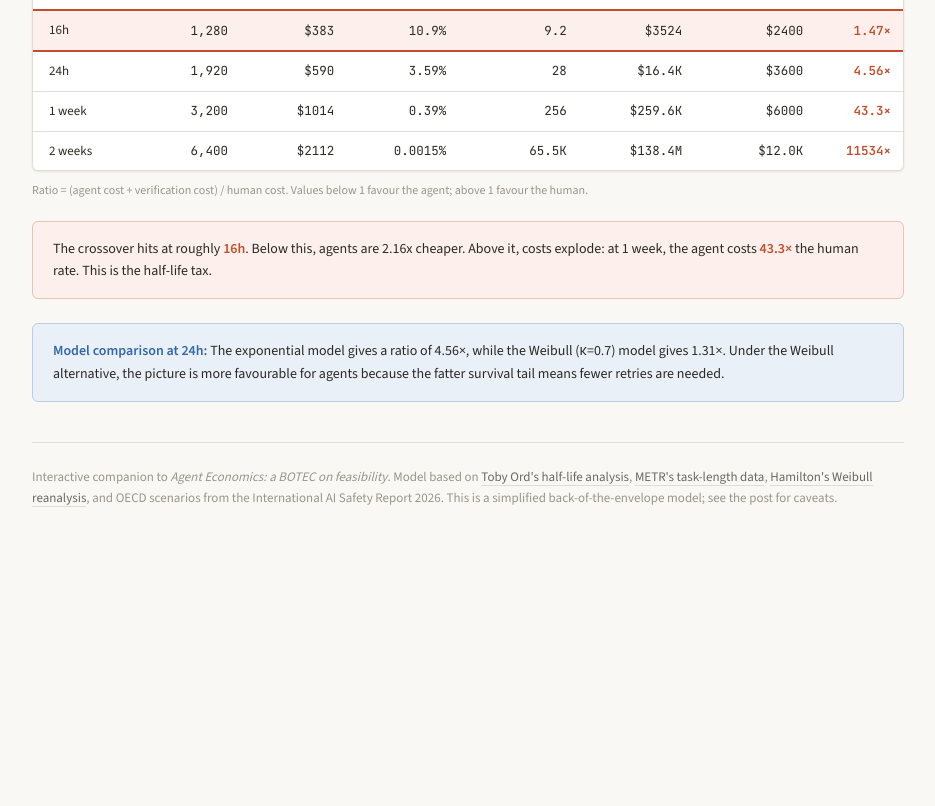
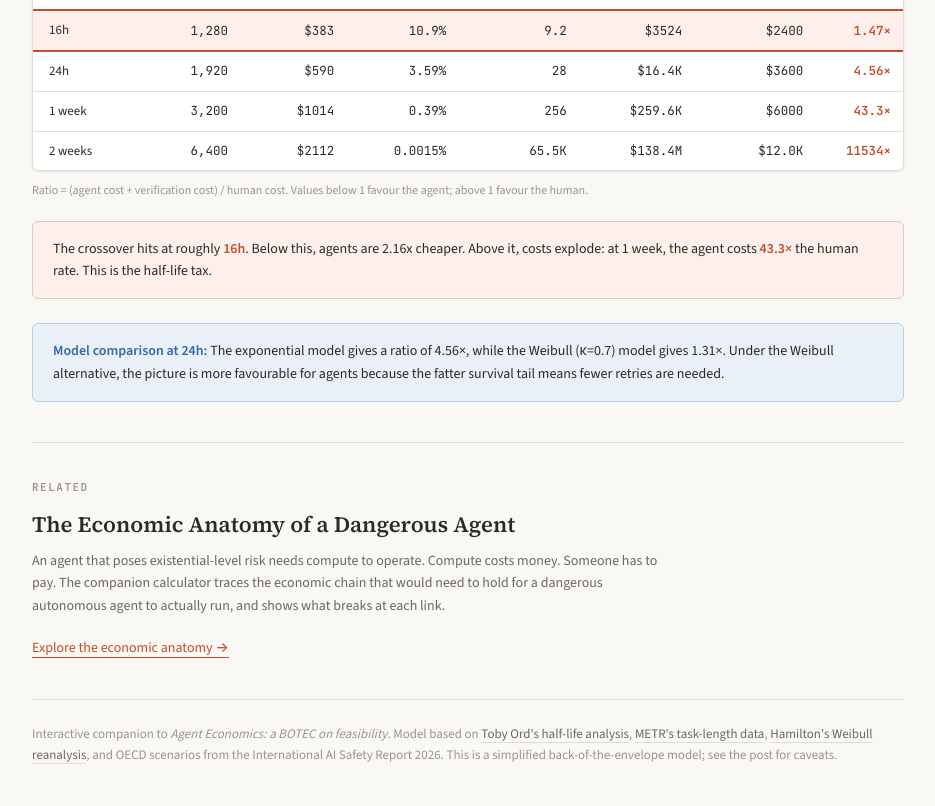
Before and after one commit to MStak999/half-life-tax, a plain HTML site: page index.html in a window 1280 px wide. Shown: the part 2353-3159 px from the top of the page, without its empty margins (172-1107 px from the left). Before the commit the page ends 2902 px from the top, so only its background shows below. Drawn offline with nearby package versions, Linux system fonts and the light colour scheme.

Commit message:
Add related section with economic anatomy content

```diff
--- a/index.html
+++ b/index.html
@@ -797,6 +797,14 @@
       <div class="insight" id="decompInsight"></div>
     </div>
   </div>
+<div class="divider"></div>
+
+<div class="section">
+  <div class="section-label">Related</div>
+  <h2>The Economic Anatomy of a Dangerous Agent</h2>
+  <p>An agent that poses existential-level risk needs compute to operate. Compute costs money. Someone has to pay. The companion calculator traces the economic chain that would need to hold for a dangerous autonomous agent to actually run, and shows what breaks at each link.</p>
+  <p style="margin-top: 12px;"><a href="economic-anatomy.html" style="color: var(--accent); text-decoration: none; border-bottom: 1px solid var(--accent); font-weight: 500;">Explore the economic anatomy →</a></p>
+</div>
 
   <footer>
     <p>Interactive companion to <em>Agent Economics: a BOTEC on feasibility</em>. Model based on <a href="https://www.tobyord.com/writing/half-life">Toby Ord's half-life analysis</a>, <a href="https://metr.org/blog/2025-03-19-measuring-ai-ability-to-complete-long-tasks/">METR's task-length data</a>, <a href="https://gushamilton.github.io/lab/2026/01/23/petos-paradox-ai-agents/">Hamilton's Weibull reanalysis</a>, and OECD scenarios from the International AI Safety Report 2026. This is a simplified back-of-the-envelope model; see the post for caveats.</p>
```
